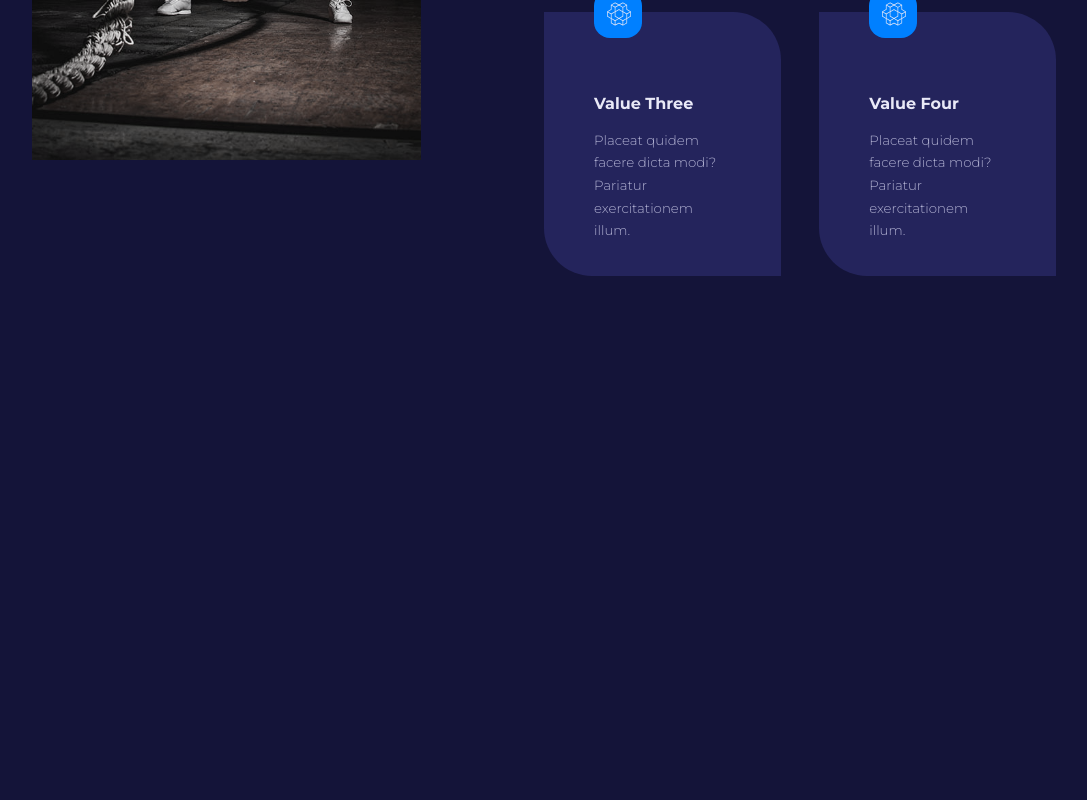
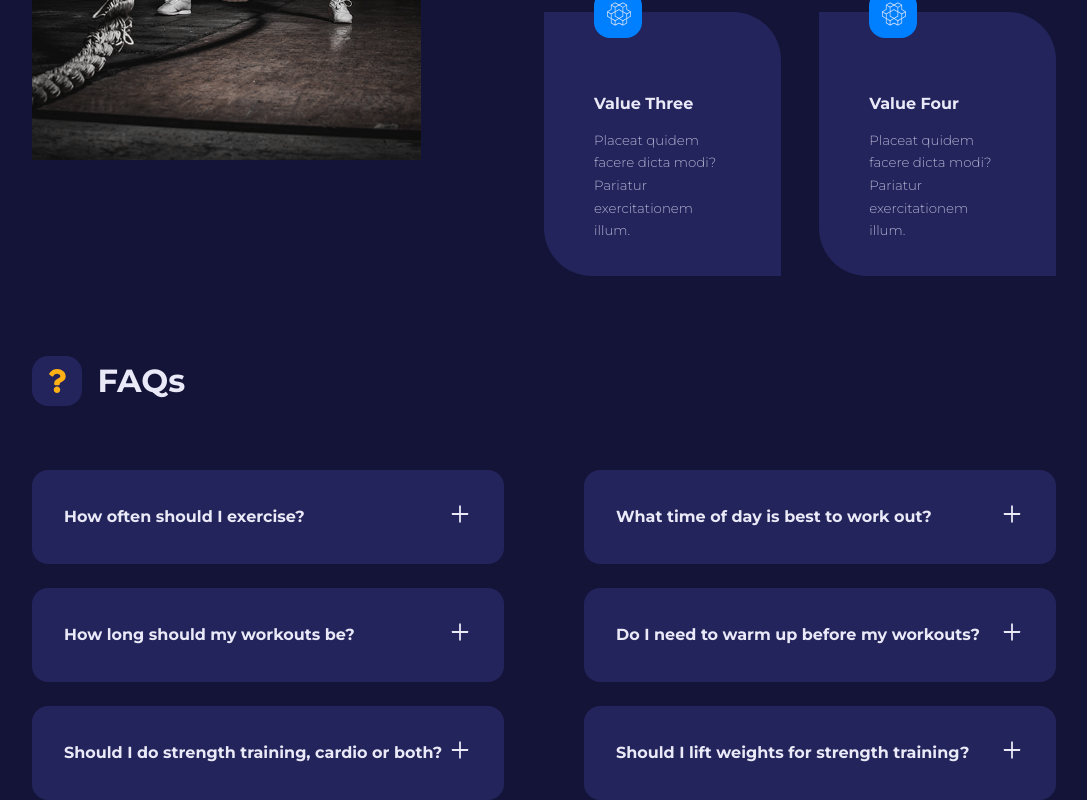
Before and after one commit to ManhPV0211/react-fitness-website, a React (Create React App) app: page / in a window 1280 px wide. Shown: the part 2009-2809 px from the top of the page, without its empty margins (96-1183 px from the left). Before the commit the page ends 2285 px from the top, so only its background shows below. Built offline with nearby package versions, Linux system fonts and the light colour scheme.

Commit message:
2023.01.13

```diff
--- /dev/null
+++ b/src/components/FAQ.jsx
@@ -0,0 +1,19 @@
+import { useState } from "react";
+import { AiOutlinePlus, AiOutlineMinus } from "react-icons/ai";
+
+function FAQ({question, answer}) {
+    const [isShowAnswer, setIsShowAnswer] = useState(false);
+    return (
+        <article className="faq" onClick={() => {setIsShowAnswer(!isShowAnswer)}}>
+            <div>
+                <h4>{question}</h4>
+                <button className="faq__icon">
+                    {!isShowAnswer ? <AiOutlinePlus /> : <AiOutlineMinus />}
+                </button>
+            </div>
+            {isShowAnswer && <p>{answer}</p>}
+        </article>
+    )
+}
+
+export default FAQ;
--- /dev/null
+++ b/src/components/FAQs.jsx
@@ -0,0 +1,20 @@
+import { FaQuestion } from "react-icons/fa";
+
+import SectionHead from "./SectionHead";
+import { faqs } from "../data";
+import FAQ from "./FAQ";
+
+function FAQs() {
+    return (
+        <section className="faqs">
+            <div className="container faqs__container">
+                <SectionHead icon={<FaQuestion />} title="FAQs"/>
+                <div className="faqs__wrapper">
+                    {faqs.map(faq => <FAQ key={faq.id} question={faq.question} answer={faq.answer}/>)}
+                </div>
+            </div>
+        </section>
+    )
+}
+
+export default FAQs;
--- /dev/null
+++ b/src/components/Testimonials.jsx
@@ -0,0 +1,3 @@
+function Testimonials() {
+
+}
--- a/src/pages/Home/Home.css
+++ b/src/pages/Home/Home.css
@@ -99,6 +99,7 @@
     }
 }
 
+/* VALUES */
 
 .values__container {
     display: grid;
@@ -136,3 +137,38 @@
     position: absolute;
     top: -1.5rem;
 }
+
+
+/* FAQs */
+.faqs__wrapper {
+    margin-top: 4rem;
+    display: grid;
+    grid-template-columns: 1fr 1fr;
+    gap: 1.5rem 5rem;
+    align-items: flex-start;
+}
+
+.faq {
+    background: var(--gray-color-500);
+    padding: 2rem;
+    border-radius: 1rem;
+    cursor: pointer;
+}
+
+.faq div {
+    display: flex;
+    justify-content: space-between;
+    align-items: center;
+}
+
+.faq__icon {
+    background: transparent;
+    color: var(--gray-color-100);
+    font-size: 1.5rem;
+}
+
+.faq p {
+    margin-top: 1.5rem;
+}
+
+/* TESTIMONIALS */
--- a/src/pages/Home/Home.jsx
+++ b/src/pages/Home/Home.jsx
@@ -1,6 +1,8 @@
+import FAQs from "../../components/FAQs";
 import MainHeader from "../../components/MainHeader";
 import Programs from "../../components/Programs";
 import Value from "../../components/Value";
+
 import "./Home.css";
 
 function Home() {
@@ -9,6 +11,7 @@
         <MainHeader />
         <Programs />
         <Value />
+        <FAQs />
         </>
     )
 };
```
